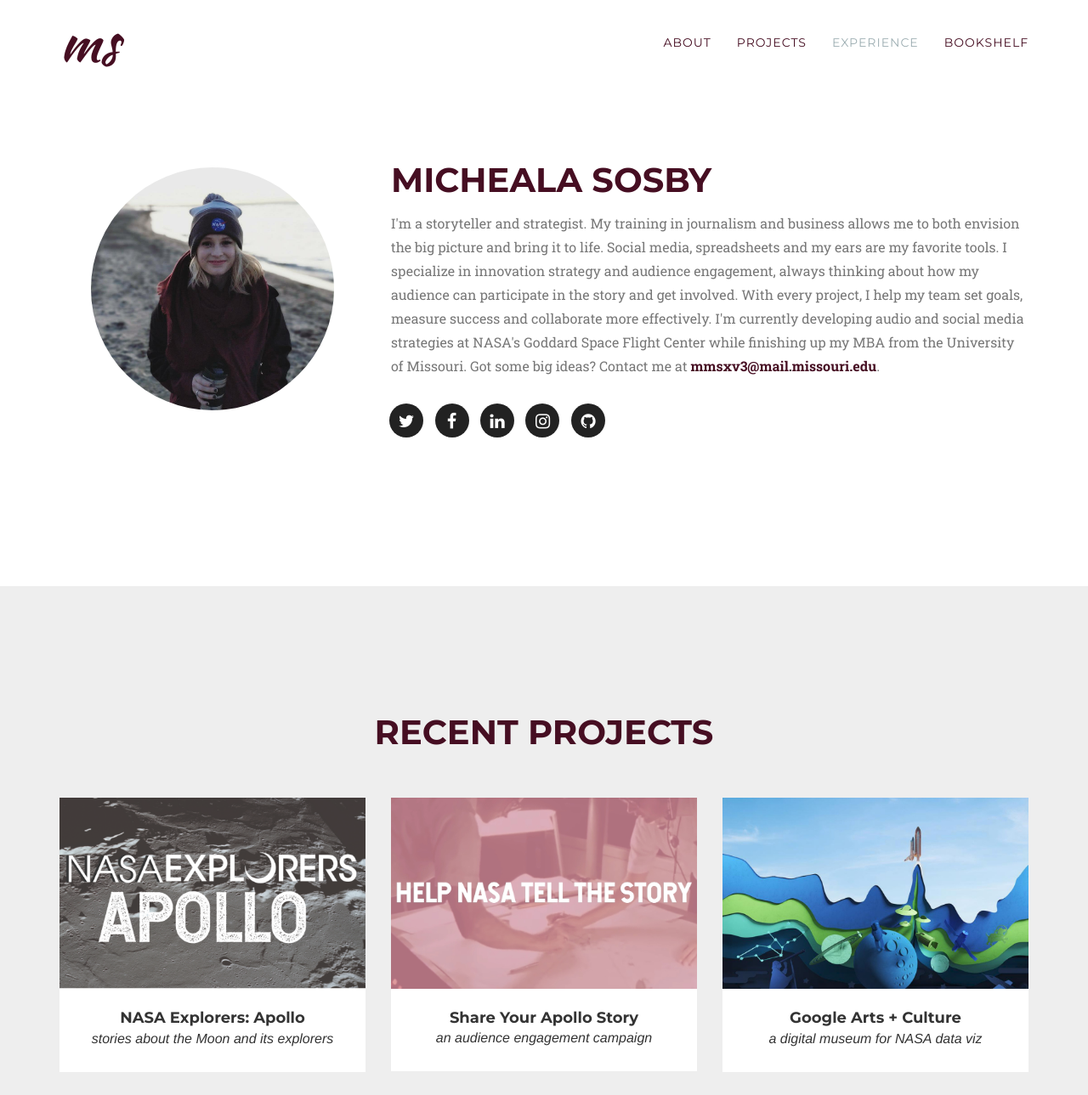
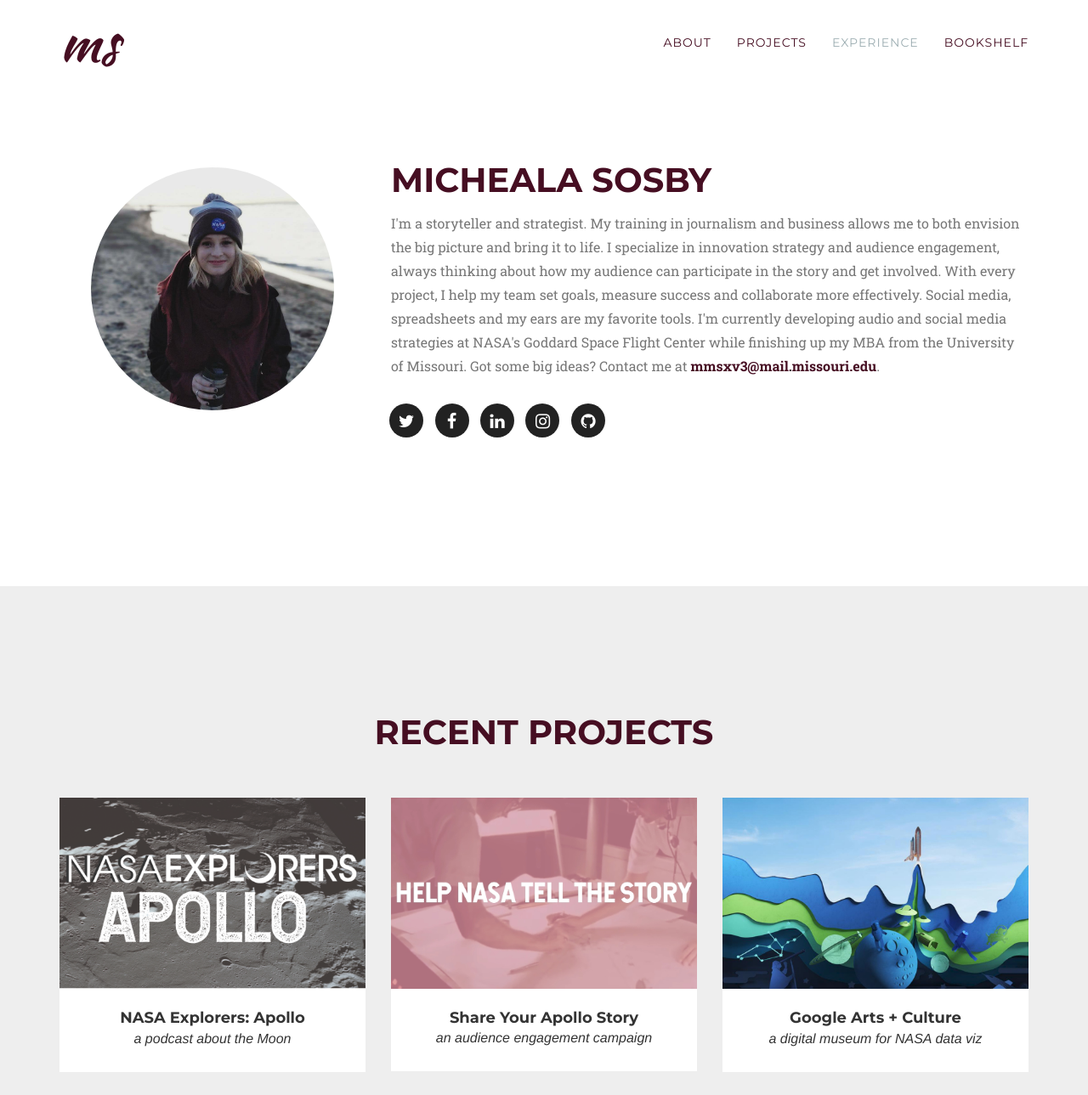
Before and after one commit to michealasosby/michealasosby.github.io, a website: page index.html in a window 1280 px wide. Shown: the top 1289 px of the page at 85% size. Drawn offline with nearby package versions, Linux system fonts and the light colour scheme; a script that the page names is missing; a web font is replaced by a local one.

Commit message:
text updates

```diff
--- a/index.html
+++ b/index.html
@@ -119,7 +119,7 @@
       <div class="col-lg-8">
         <!--<h2 id="name">storyteller + strategist</h2>-->
         <h2 class="section-heading name" id="name">MICHEALA SOSBY</h2>
-        <p class="large text-muted description">I'm a storyteller and strategist. My training in journalism and business allows me to both envision the big picture and bring it to life. Social media, spreadsheets and my ears are my favorite tools. I specialize in innovation strategy and audience engagement, always thinking about how my audience can participate in the story and get involved. With every project, I help my team set goals, measure success and collaborate more effectively. I'm currently developing audio and social media strategies at NASA's Goddard Space Flight Center while finishing up my MBA from the University of Missouri. Got some big ideas? Contact me at <a href="mailto:mmsxv3@mail.missouri.edu" target="_blank"><strong>mmsxv3@mail.missouri.edu</strong></a>.</p>
+        <p class="large text-muted description">I'm a storyteller and strategist. My training in journalism and business allows me to both envision the big picture and bring it to life. I specialize in innovation strategy and audience engagement, always thinking about how my audience can participate in the story and get involved. With every project, I help my team set goals, measure success and collaborate more effectively. Social media, spreadsheets and my ears are my favorite tools. I'm currently developing audio and social media strategies at NASA's Goddard Space Flight Center while finishing up my MBA from the University of Missouri. Got some big ideas? Contact me at <a href="mailto:mmsxv3@mail.missouri.edu" target="_blank"><strong>mmsxv3@mail.missouri.edu</strong></a>.</p>
           <br>
 
 
@@ -182,7 +182,7 @@
                 </a>
                 <div class="portfolio-caption">
                     <h4>NASA Explorers: Apollo</h4>
-                    <p>stories about the Moon and its explorers</p>
+                    <p>a podcast about the Moon</p>
                 </div>
             </div>
             <div class="col-md-4 col-sm-6 portfolio-item">
```
